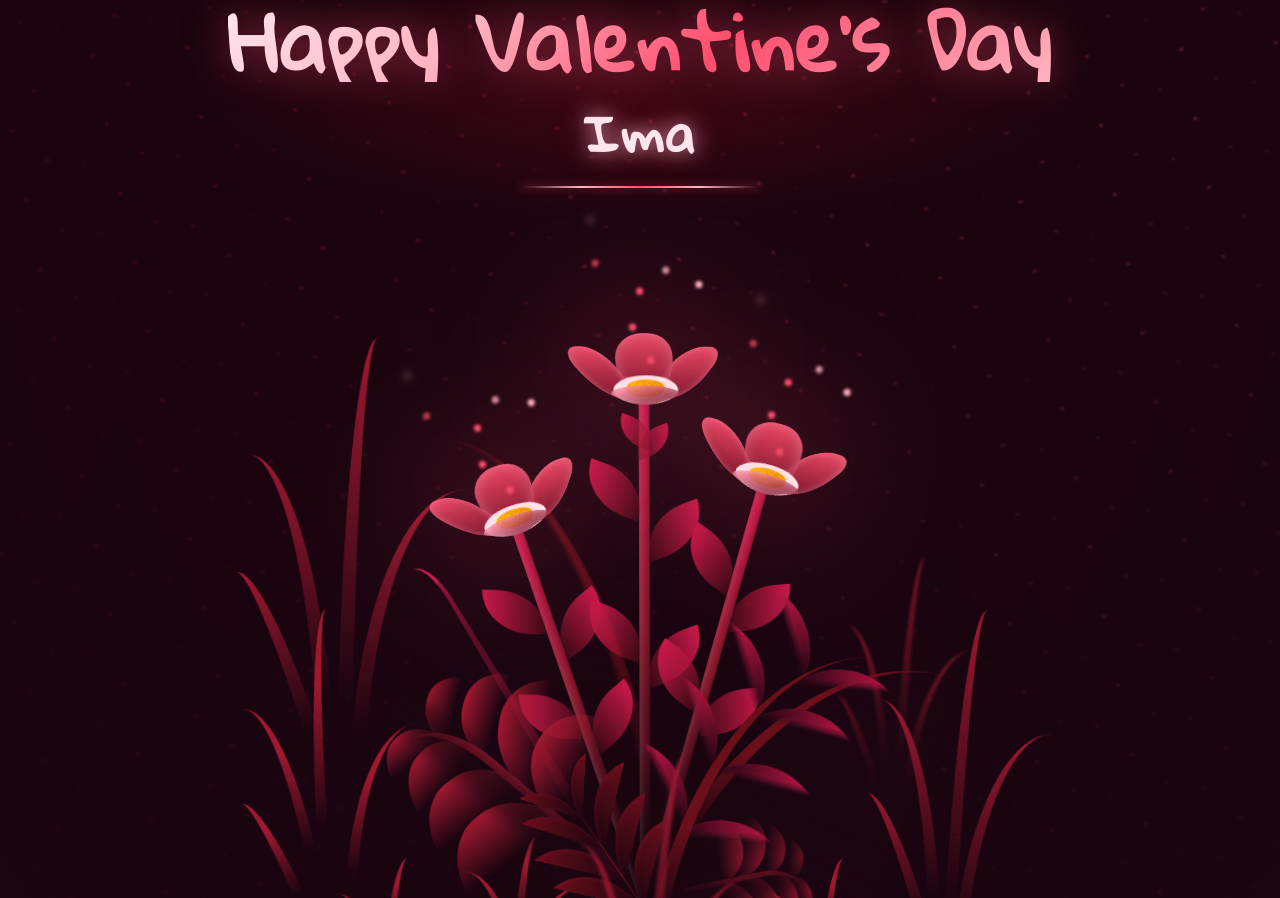
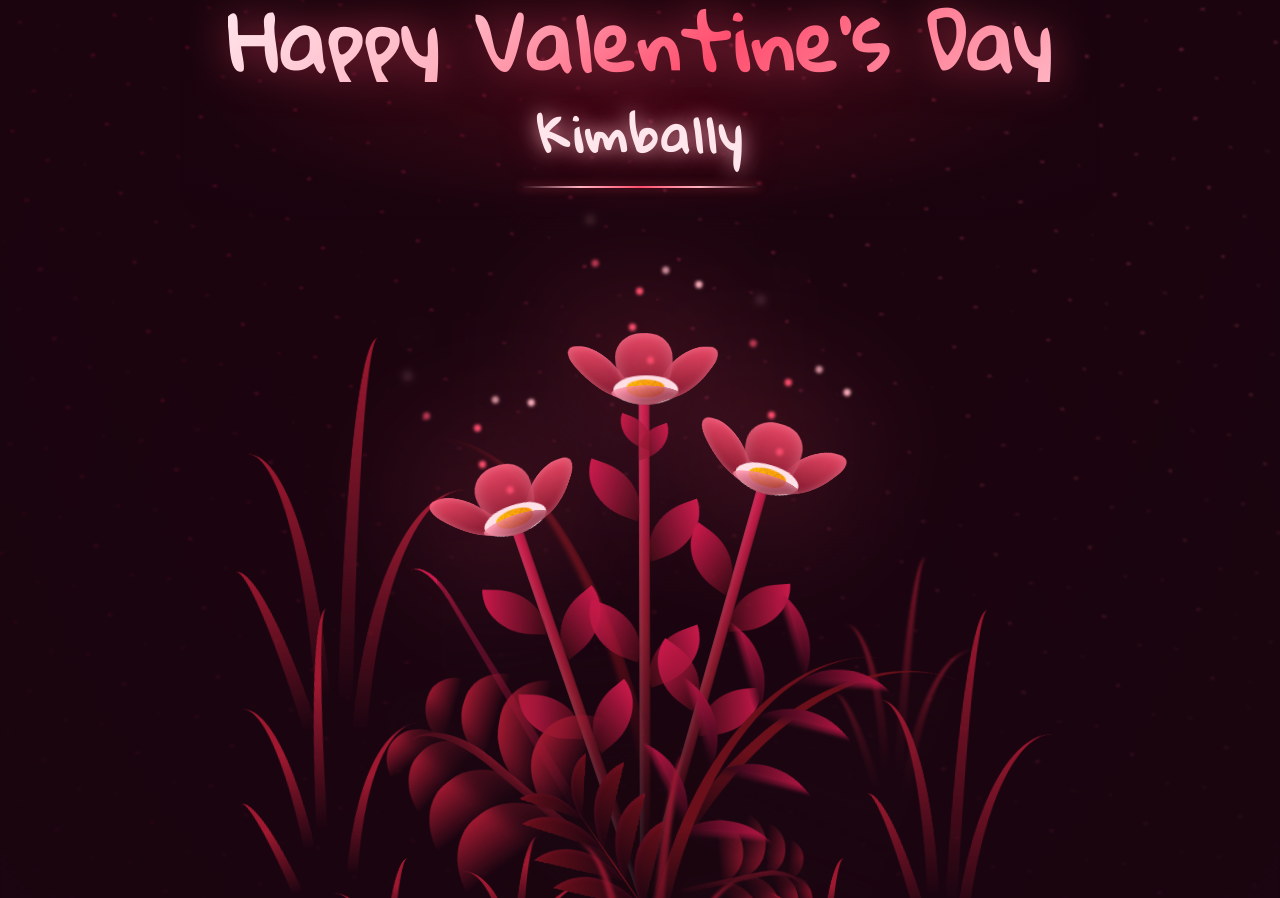
Before and after one commit to iflux-jr/valentine-master, a Next.js app: page / in a window 1280 px wide. Shown: the part 8485-9383 px from the top of the page. Built offline with nearby package versions, Linux system fonts and the light colour scheme.

Commit message:
Change of Name

```diff
--- a/app/components/ValentineFlowerScreen.tsx
+++ b/app/components/ValentineFlowerScreen.tsx
@@ -68,7 +68,7 @@ export default function ValentineFlowerScreen() {
               animate={inView ? { y: 0, opacity: 1 } : { y: 30, opacity: 0 }}
               transition={{ delay: 0.9, duration: 0.8 }}
             >
-              Ima
+              Kimbally
             </motion.p>
 
             {/* Divider */}
```
